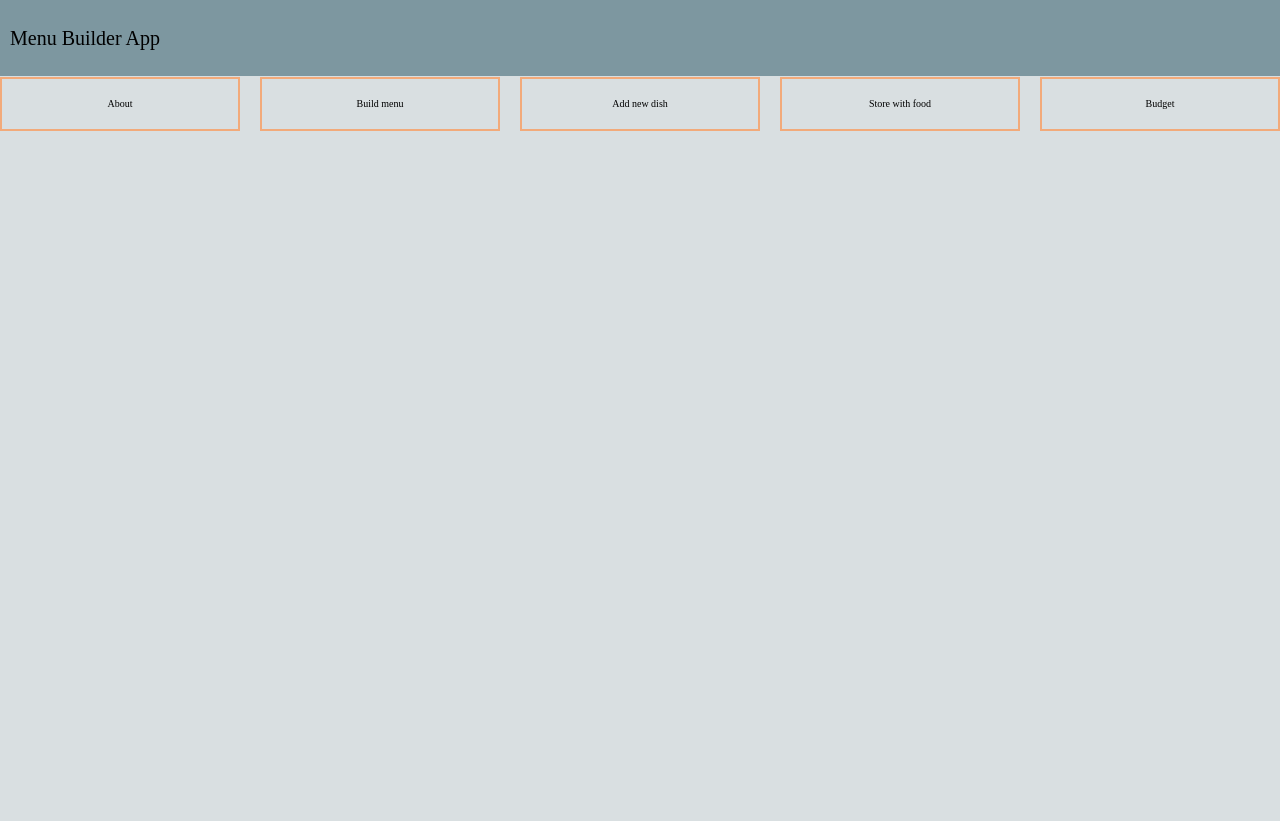
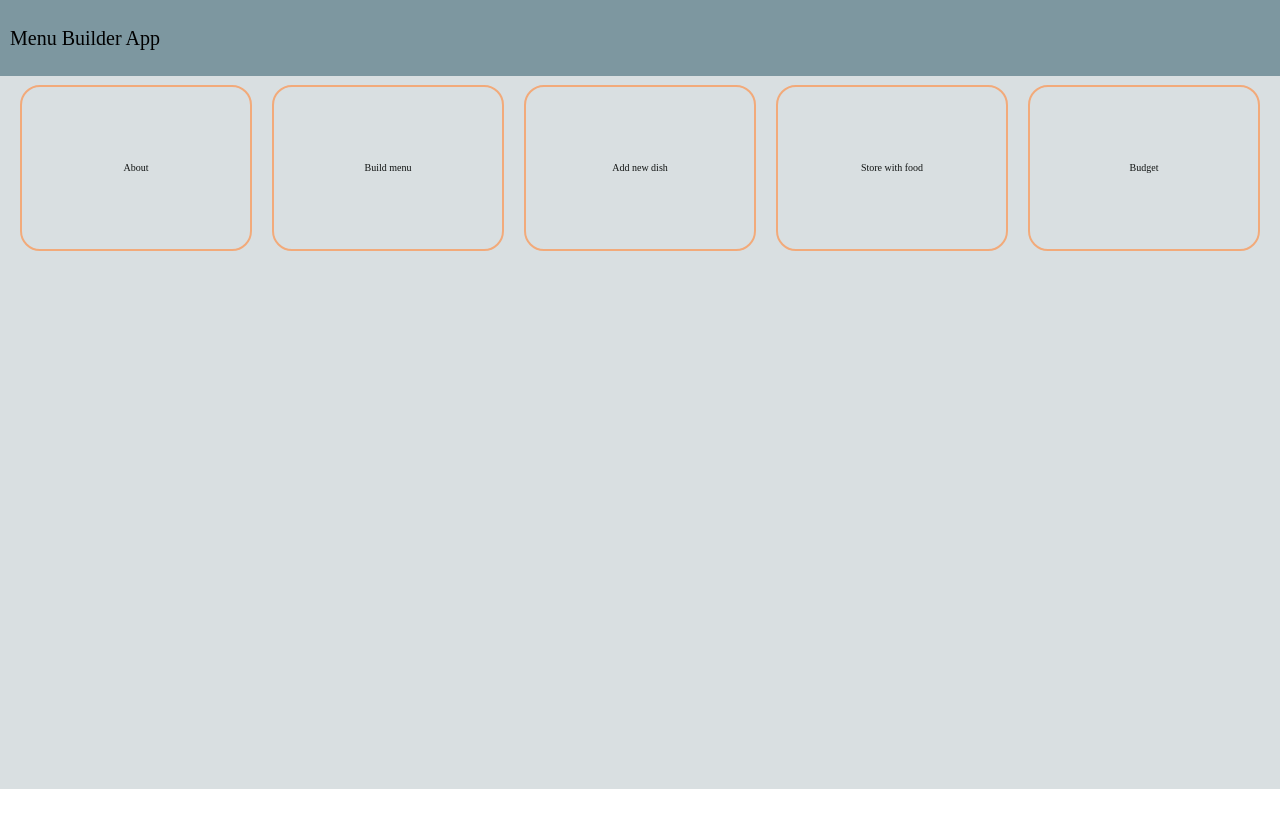
Before and after one commit to nicktorn89/menu-builder-app, a React (Create React App) app: page / in a window 1280 px wide. After the commit the page ends 800 px from the top, so only its background shows below. Built offline with nearby package versions, Linux system fonts and the light colour scheme.

Commit message:
Change styles for buttons and header
- Add hover styles for link in Header.jsx
- Add hover styles for link button in Home.jsx

```diff
--- a/src/components/Header.jsx
+++ b/src/components/Header.jsx
@@ -23,10 +23,16 @@ export default class Header extends Component {
     }
 };
 
+const sandBrown = '#f2aa7a';
+const peru = '#c28a5d';
+const darkSlate = '#121514';
+const lightSteel = '#d9dfe1';
+const slateGray = '#7d97a0';
+
 const HeaderContainer = styled.header`
     padding: 3.5vh 0 3.5vh 1em;
-    background-color: #7d97a0;
-    border-bottom: 1px solid #d9dfe1;
+    background-color: ${slateGray};
+    border-bottom: 1px solid ${lightSteel};
 `;
 
 const MainHeading = styled.h1`
@@ -36,6 +42,13 @@ const MainHeading = styled.h1`
 const HeaderLink = styled(Link)`
     margin-left: 1em;
     text-decoration: none;
-    color: black;
+    color: ${darkSlate};
     font-size: 1.2rem;
+    transition-property: color, font-weight;
+    transition-duration: 0.3s;
+
+    &:hover {
+        color: ${sandBrown};
+        font-weight: 900;
+    }
 `;
--- a/src/modules/Home.jsx
+++ b/src/modules/Home.jsx
@@ -35,26 +35,39 @@ export default class Home extends Component {
     }
 }
 
+const sandBrown = '#f2aa7a';
+const peru = '#c28a5d';
+const darkSlate = '#121514';
+const lightSteel = '#d9dfe1';
+const slateGray = '#7d97a0';
+
 const LinksContainer = styled.div`
+    height: 89vh;
+    padding: 1vh 2em;
+
     display: grid;
-    height: 93vh;
-	background-color: #d9dfe1;
-
 	grid-template-columns: repeat(5, 1fr);
     grid-gap: 2em;
     align-items: flex-start;
+    background-color: ${lightSteel};
 `;
 
 const StyledLink = styled(Link)`
     display: block;
-    background-color: #d9dfe1;
-    border: 2px solid #f2aa7a;
+    background-color: ${lightSteel};
+    border: 2px solid ${sandBrown};
+    border-radius: 2em;
+    padding: 7vh 0;
     text-decoration: none;
-    color: black;
+    color: ${slateGray};
+
+    &:hover {
+        background-color: ${sandBrown};
+    }
 `;
 
 const StyledButtonLink = styled.div`
     text-align: center;
     padding: 2em 0;
-    color: black;
+    color: ${darkSlate};
 `;
```
